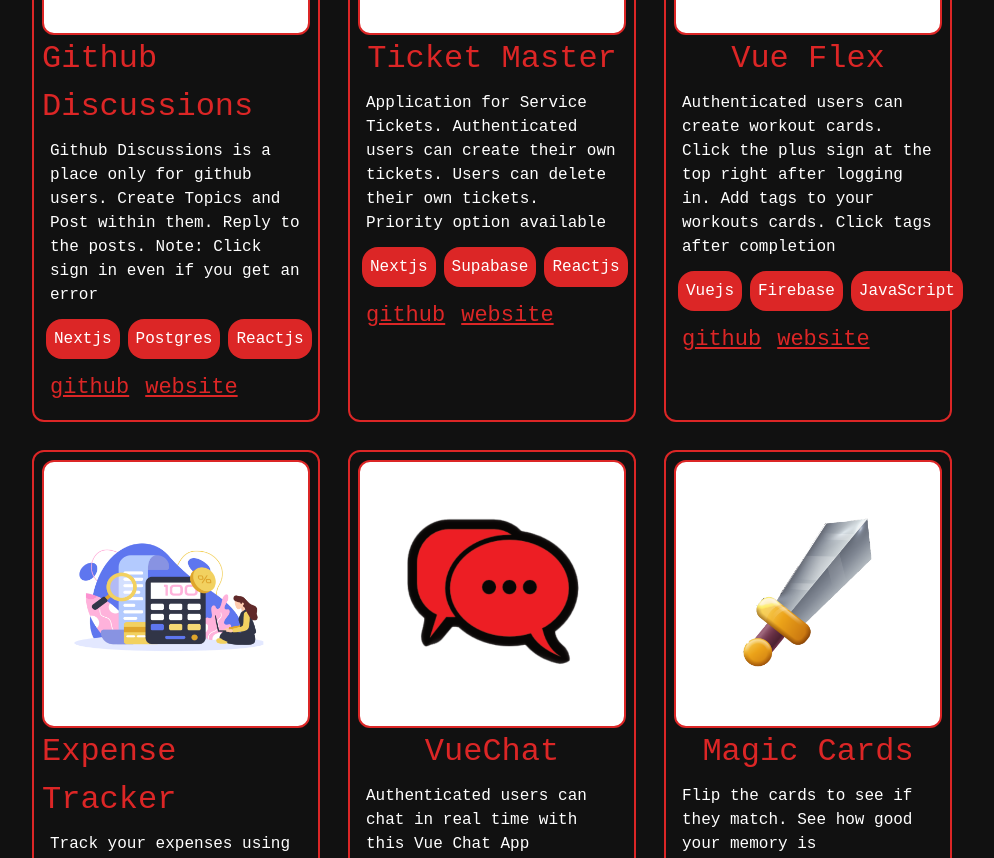
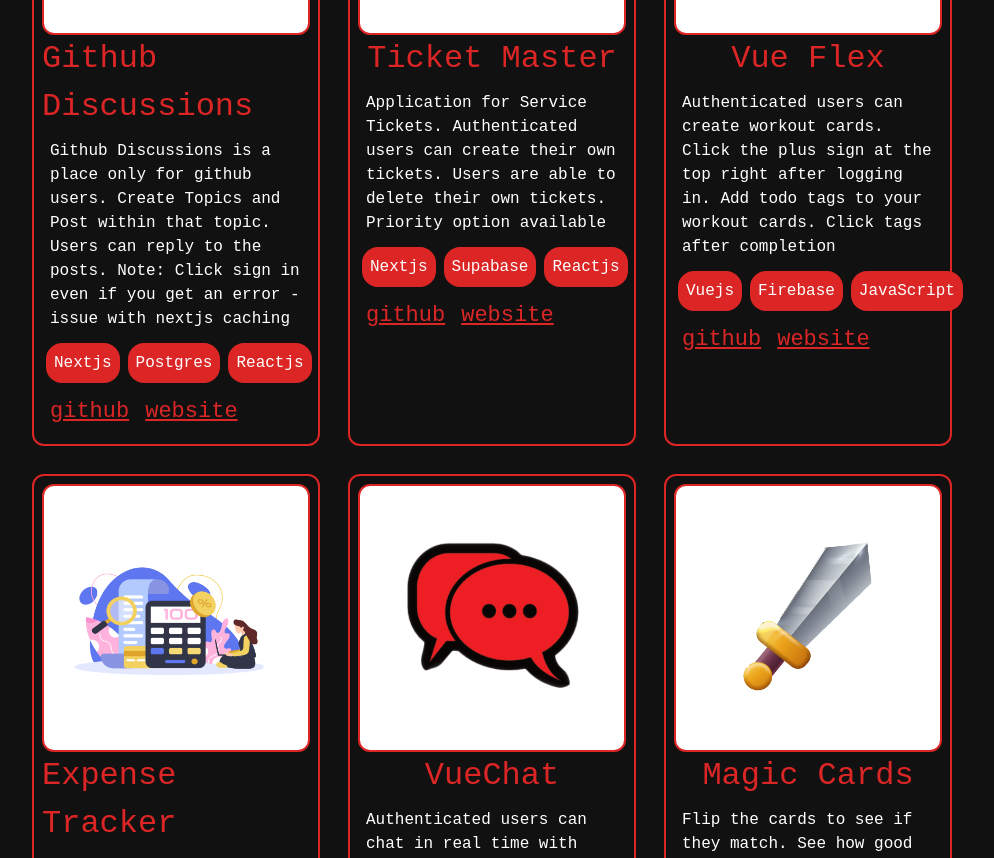
Before and after one commit to tranielmp8/react-port-example, a React (Vite) app: page / in a window 1280 px wide. Shown: the part 3217-4075 px from the top of the page, without its empty margins (148-1142 px from the left). Built offline with nearby package versions, Linux system fonts and the light colour scheme.

Commit message:
loading spinner color change

```diff
--- a/src/App.jsx
+++ b/src/App.jsx
@@ -29,8 +29,8 @@
             visible={true}
             height="80"
             width="80"
-            ballColors={["#5b2fe0", "#ffffff", "#000000"]}
-            backgroundColor=" #FF00FF"
+            ballColors={["#ffffff", "#ffffff", "#ffffff"]}
+            backgroundColor=" #ff0000"
             ariaLabel="fidget-spinner-loading"
             wrapperStyle={{}}
             wrapperClass="fidget-spinner-wrapper"
--- a/src/components/projects.jsx
+++ b/src/components/projects.jsx
@@ -22,7 +22,7 @@
           <img  height={350} width={300} className='bg-white rounded-xl border-2 border-red-600' src={img1} alt="" />
           <div >
             <h2 className='text-[32px] text-red-600 flex items-center justify-center'>Github Discussions</h2>
-            <p className='p-2'>Github Discussions is a place only for github users. Create Topics and Post within them. Reply to the posts. Note: Click sign in even if you get an error</p>
+            <p className='p-2'>Github Discussions is a place only for github users. Create Topics and Post within that topic. Users can reply to the posts. Note: Click sign in even if you get an error - issue with nextjs caching</p>
           </div>
           <div className='project-tech flex'>
             <span className='pill p-2 m-1 bg-red-600 rounded-2xl'>Nextjs</span>
@@ -38,7 +38,7 @@
           <img  height={350} width={300} className='bg-white rounded-xl border-2 border-red-600' src={img4} alt="" />
           <div >
             <h2 className='text-[32px] text-red-600 flex items-center justify-center'>Ticket Master</h2>
-            <p className='p-2'>Application for Service Tickets. Authenticated users can create their own tickets. Users can delete their own tickets. Priority option available  </p>
+            <p className='p-2'>Application for Service Tickets. Authenticated users can create their own tickets. Users are able to delete their own tickets. Priority option available  </p>
           </div>
           <div className='project-tech flex'>
             <span className='pill p-2 m-1 bg-red-600 rounded-2xl'>Nextjs</span>
@@ -54,7 +54,7 @@
           <img  height={300} width={300} className='bg-white rounded-xl border-2 border-red-600' src={img3} alt="" />
           <div >
             <h2 className='text-[32px] text-red-600 flex items-center justify-center'>Vue Flex</h2>
-            <p className='p-2'>Authenticated users can create workout cards. Click the plus sign at the top right after logging in. Add tags to your workouts cards. Click tags after completion </p>
+            <p className='p-2'>Authenticated users can create workout cards. Click the plus sign at the top right after logging in. Add todo tags to your workout cards. Click tags after completion </p>
           </div>
           <div className='project-tech flex'>
             <span className='pill p-2 m-1 bg-red-600 rounded-2xl'>Vuejs</span>
```
